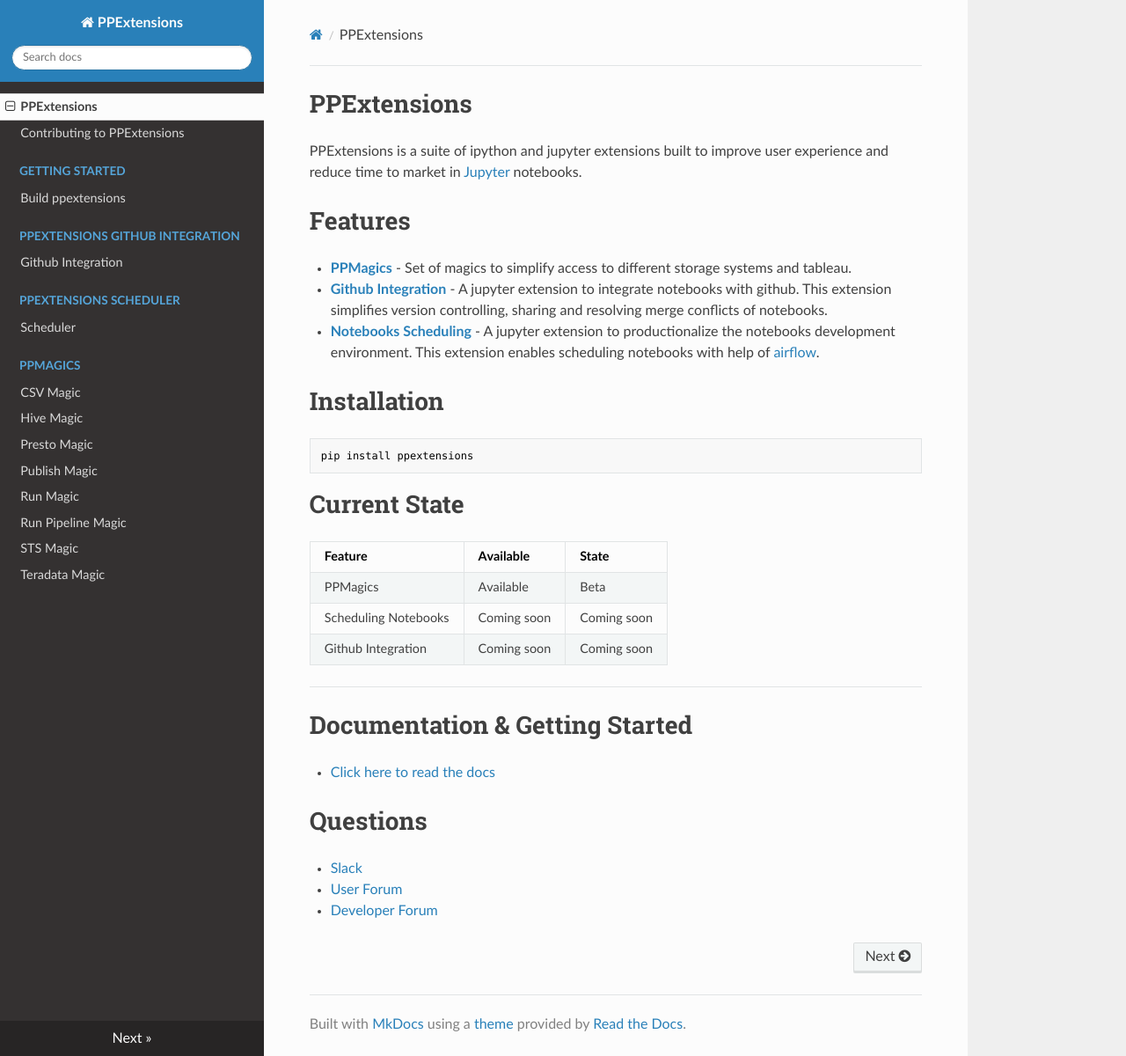
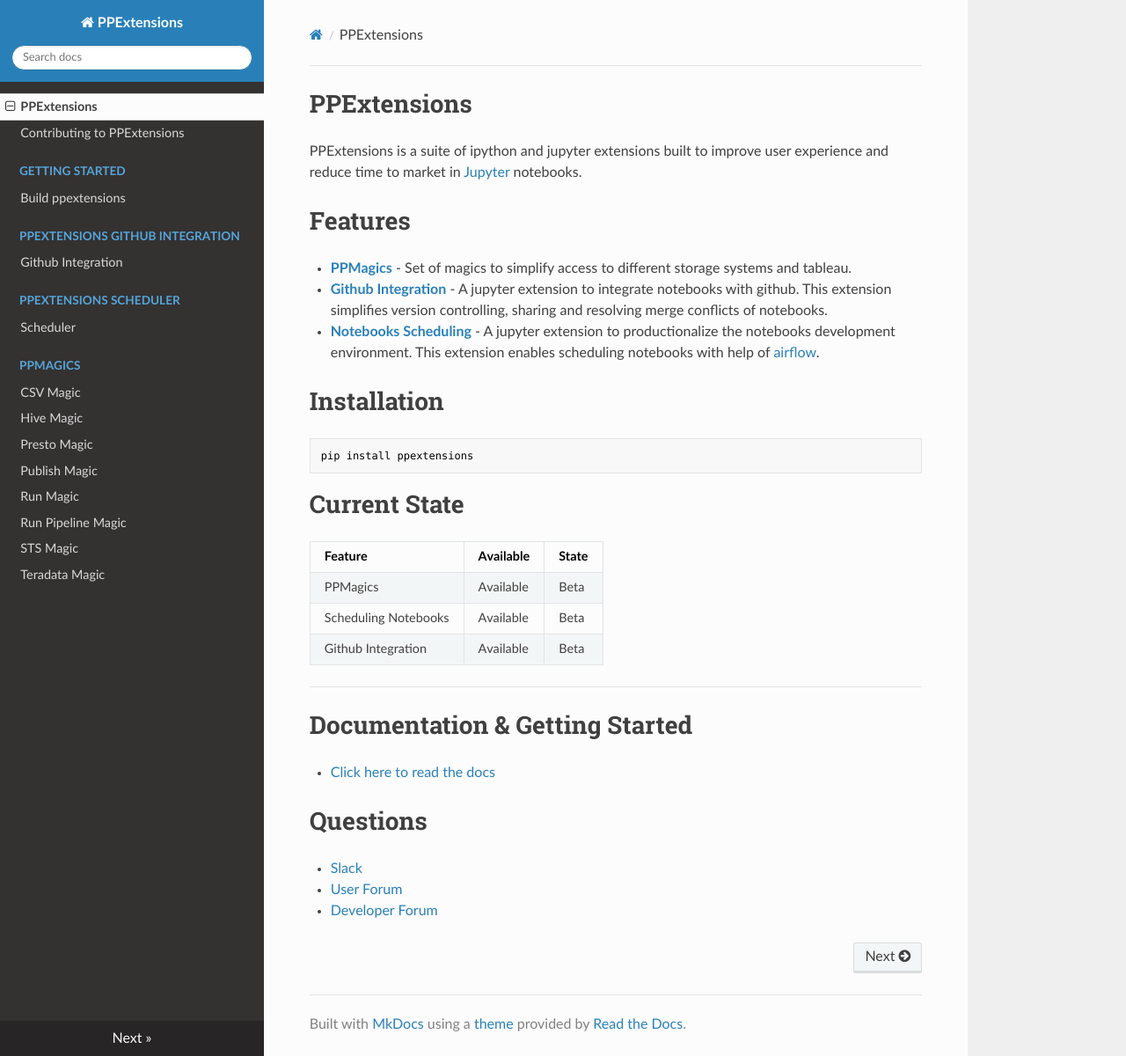
Before and after one commit to paypal/PPExtensions, an MkDocs documentation site: the page built from docs/index.md, in a window 1280 px wide and 1200 px high. Shown: the whole window at 88% size. Built offline with MkDocs 1.6.1, drawn with Linux system fonts in a browser that asks for light colours; nearby versions of some CDN libraries.

Commit message:
Reformat index.md (#56)
Make sure you have checked all steps below.

### GitHub Issue
Fixes #58

### Checklist:
<!--- Go over all the following points. Check boxes that apply to this pull request -->
- [ ] This pull request updates the documentation
- [ ] This pull request changes library dependencies
- [ ] Title of the PR is of format (example) : [#17] Add Issue Template

<!-- NOTE: lines that start with < - - ! and end with - - > are comments and will be ignored. -->
<!-- Please include the GitHub issue number in the PR title above. If an issue does not exist, please create one.-->
<!-- Example:[#17] Add Issue Template, where [#17 refers to https://github.com/paypal/PPExtensions/pull/17] -->

### What is the purpose of this pull request?
<!-- Please fill in changes proposed in this pull request. -->
<!-- Example: This Pull Request Adds Template Files for raising issues in github  -->

### How was this change validated?
<!-- Please add the Command Used, Results Snippet, details on how reviewer/committer can simulate issue & verify the change -->
<!-- Example: In addition to unit-tests, and integration-test, I ran X on the Y cluster and verified the Z output.-->

### Commit Guidelines
- [ ] My commits all reference GH issues in their subject lines, and I have squashed multiple commits if they address the same issue. In addition, my commits follow the guidelines from "[How to write a good git commit message](http://chris.beams.io/posts/git-commit/)":
    1. Subject is separated from body by a blank line
    2. Subject is limited to 50 characters
    3. Subject does not end with a period
    4. Subject uses the imperative mood ("add", not "adding")
    5. Body wraps at 72 characters
    6. Body explains "what" and "why", not "how"

```diff
--- a/docs/index.md
+++ b/docs/index.md
@@ -20,8 +20,8 @@
 | Feature | Available | State |
 |---------------------- | ------------- | -------------|
 | PPMagics | Available | Beta |
-| Scheduling Notebooks | Coming soon | Coming soon |
-| Github Integration | Coming soon | Coming soon |
+| Scheduling Notebooks | Available | Beta |
+| Github Integration | Available | Beta |
 
 --------------------------------------------------------------------------------------------------------------------
 
```
